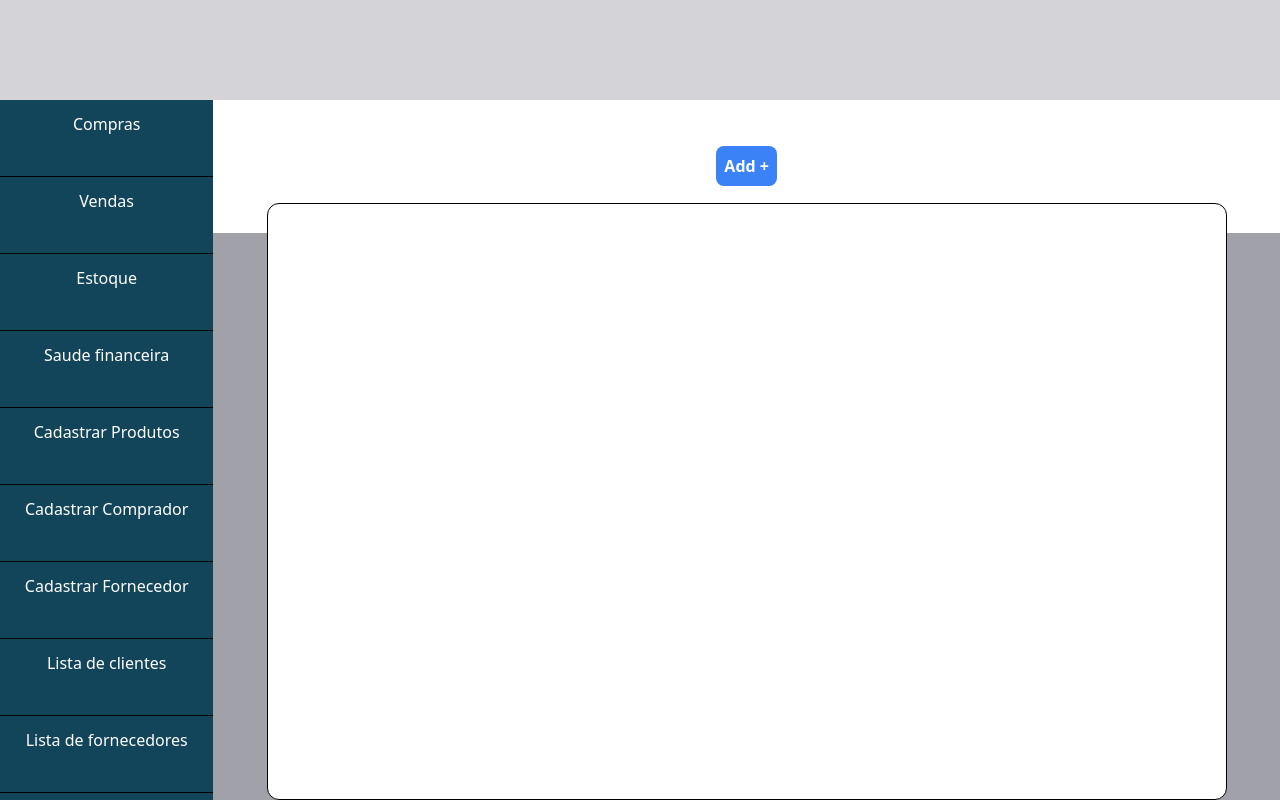
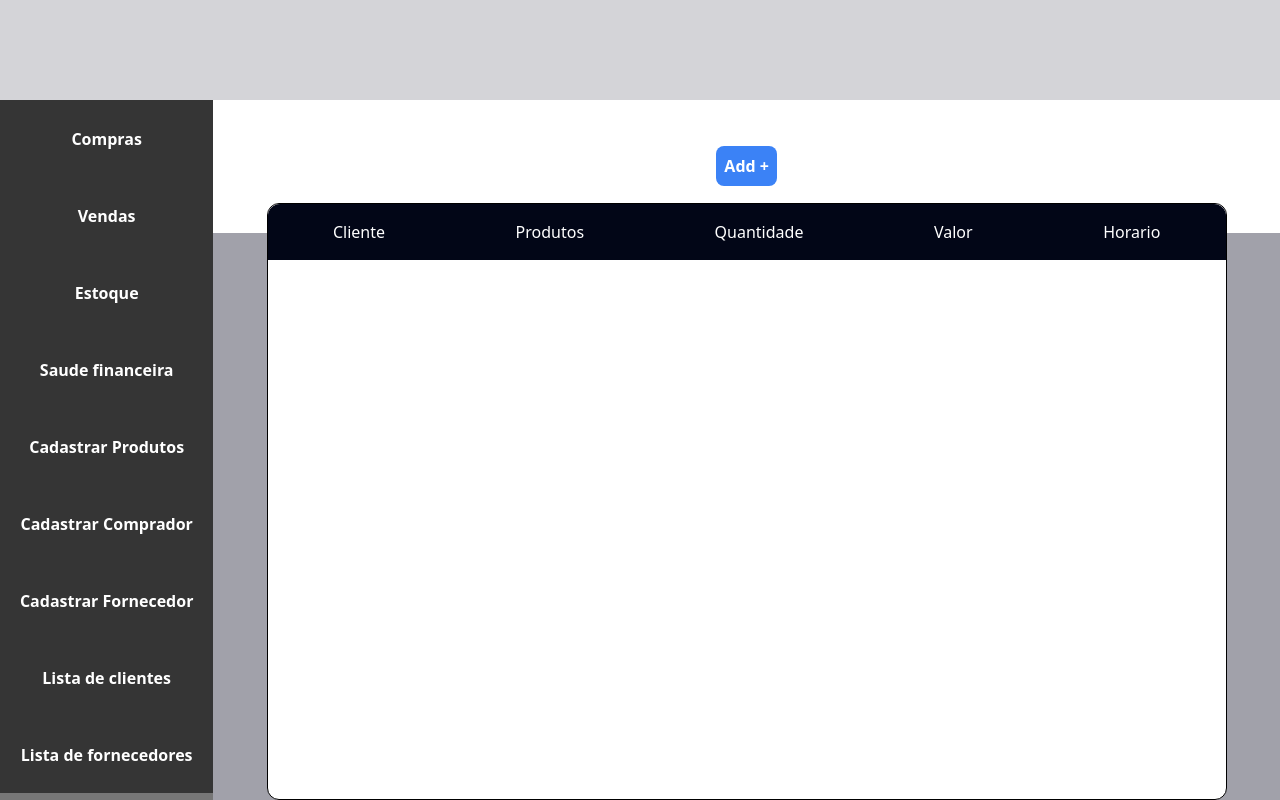
Before and after one commit to samlvbs/erp-reciclagem-nextJs, a Next.js app: page /user/compras in a window 1280 px wide. Built offline with nearby package versions, Linux system fonts and the light colour scheme.

Commit message:
add layout in cardList, start create logic for dynamic lists

```diff
--- a/package.json
+++ b/package.json
@@ -19,6 +19,7 @@
     "postcss": "8.4.23",
     "react": "18.2.0",
     "react-dom": "18.2.0",
+    "react-icons": "^4.8.0",
     "tailwindcss": "3.3.2",
     "typescript": "5.0.4"
   }
--- a/src/components/templates/app/ButtonAsideMenu.tsx
+++ b/src/components/templates/app/ButtonAsideMenu.tsx
@@ -1,4 +1,5 @@
 import Link from "next/link"
+import { ReactComponentElement } from "react"
 export interface ButtonAside{
     name: string
     url: string
@@ -8,8 +9,8 @@ export default function ButtonAsideMenu(props:ButtonAside){
     return(
         <Link href={props.url}>
             <div className={`
-                w-full h-[11%] bg-[#124559] hover:bg-[#598392] text-white p-3
-                border-b-[1px] border-black hover:h-14
+                w-full h-[11%] bg-[#353535] hover:bg-green-600 text-white p-3
+                hover:h-18 font-bold flex justify-center items-center
             `}>
                 <button>{props.name}</button>
             </div>
--- a/src/components/templates/app/SideMenu.tsx
+++ b/src/components/templates/app/SideMenu.tsx
@@ -3,7 +3,7 @@ import ButtonAsideMenu from "./ButtonAsideMenu";
 export default function SideMenu(props:any){
     return(
         <div className={`
-            col-start-1 row-start-2 row-span-full bg-[#124559] text-white text-center
+            col-start-1 row-start-2 row-span-full bg-[#777777] text-white text-center
 
         `}>
             <ButtonAsideMenu name="Compras" url="compras"/>
--- /dev/null
+++ b/src/components/templates/app/formContent/CardHeadList.tsx
@@ -0,0 +1,15 @@
+export default function CardHeadList(prop:any){
+    return(
+        <div className={`
+            flex flex-row justify-around items-center
+            w-full h-14 bg-slate-950 text-white
+            rounded-t-xl
+        `}>
+            <div>Cliente</div>
+            <div>Produtos</div>
+            <div>Quantidade</div>
+            <div>Valor</div>
+            <div>Horario</div>
+        </div>
+    )
+}
--- a/src/components/templates/app/formContent/CardList.tsx
+++ b/src/components/templates/app/formContent/CardList.tsx
@@ -1,10 +1,16 @@
-export default function CardList(props:any){
+import { useState } from "react";
+import CardHeadList from "./CardHeadList";
+
+const CardList = ()=>{
     return(
         <div className={`
             w-[90%] h-[90%] border-solid border-[1px] border-black mt-[-30px] rounded-xl
-            bg-white
+            bg-white flex flex-col
         `}>
+            <CardHeadList/>
 
         </div>
     )
 }
+
+export default CardList;
--- a/src/components/templates/app/formContent/FormSuperior.tsx
+++ b/src/components/templates/app/formContent/FormSuperior.tsx
@@ -2,7 +2,19 @@ import React, {useState} from "react";
 import InputForm from "./InputForm";
 
 const FormSuperior = () =>{
+    //useState para set false ou true do modal
     const [showNewBuy, setShowNewBuy] = useState(false);
+
+    //Logica para pegar o value dos inputs
+    const[newBuy, setNewBuy] = useState([])
+    const[client, set] = useState("")
+    const[product, setProduct] = useState("")
+    const[qtd, setqtd] = useState("")
+    const[value, setValue] = useState("")
+    const[date, setDate] = useState("")
+
+
+
     return(
         <div className={`
             flex flex-col justify-center items-center bg-white w-full h-[20%]
@@ -14,6 +26,7 @@ const FormSuperior = () =>{
                 `}>Add +</button>
             </div>
             {
+                // Se o botão add+ for clicado vai fazer showNewBuy virar true e abrir a div do modal
                 showNewBuy ? (
                 <div className={`relative mt-80`}>
                     <div className={`
@@ -21,19 +34,19 @@ const FormSuperior = () =>{
                     h-[400px] w-[400px] border-solid border-zinc-400 border-[1px]
                     `}>
                         <h1 className="text-zinc-600 font-bold text-xl">Adicionar nova compra</h1>
-                        <InputForm contentLabel="Cliente" placeholder="Nome do Cliente" type="text" id="nameCliente" />
-                        <InputForm contentLabel="Material" placeholder="Nome do Material" type="select" id="nameCliente" />
-                        <InputForm contentLabel="Quantidade" placeholder="Kg ou Unidade" type="text" id="nameCliente" />
-                        <InputForm contentLabel="Valor unit." placeholder="Valor por unidade" type="text" id="nameCliente" />
-                        <InputForm contentLabel="Total" placeholder="Valor total" type="text" id="nameCliente" />
+                        <InputForm contentLabel="Cliente" placeholder="Nome do Cliente" id="nameCliente" />
+                        <InputForm contentLabel="Material" placeholder="Nome do Material" id="nameCliente" />
+                        <InputForm contentLabel="Quantidade" placeholder="Kg ou Unidade" id="nameCliente" />
+                        <InputForm contentLabel="Valor unit." placeholder="Valor por unidade" id="nameCliente" />
+                        <InputForm contentLabel="Total" placeholder="Valor total" id="nameCliente" />
                         <div className="flex gap-2">
                             <button onClick={()=>setShowNewBuy(false)} className={`
                                 bg-blue-500 hover:bg-blue-400 rounded-xl text-white font-bold p-2
                             `}>Fechar</button>
-                            <button onClick={()=>setShowNewBuy(false)} className={`
+                            <button  className={`
                                 bg-blue-500 hover:bg-blue-400 rounded-xl text-white font-bold p-2
                             `}>Add +</button>
-                            <button onClick={()=>setShowNewBuy(false)} className={`
+                            <button  className={`
                                 bg-blue-500 hover:bg-blue-400 rounded-xl text-white font-bold p-2
                             `}>Concluir</button>
                         </div>
--- a/src/components/templates/app/formContent/InputForm.tsx
+++ b/src/components/templates/app/formContent/InputForm.tsx
@@ -1,14 +1,13 @@
 export interface InputLabel{
     contentLabel: string
     placeholder: string
-    type: string
     id: string
 }
 export default function InputForm(props:InputLabel){
     return(
         <div className="flex gap-2 text-black">
             <label>{props.contentLabel}</label>
-            <input  type={props.type} placeholder={props.placeholder} id={props.id}
+            <input placeholder={props.placeholder} id={props.id}
             className="text-center border-b-[1px] border-zinc-300 rounded-lg"
             />
         </div>
```
Also changed, not shown: 1 other file (tests, documents, lock files or other folders).
